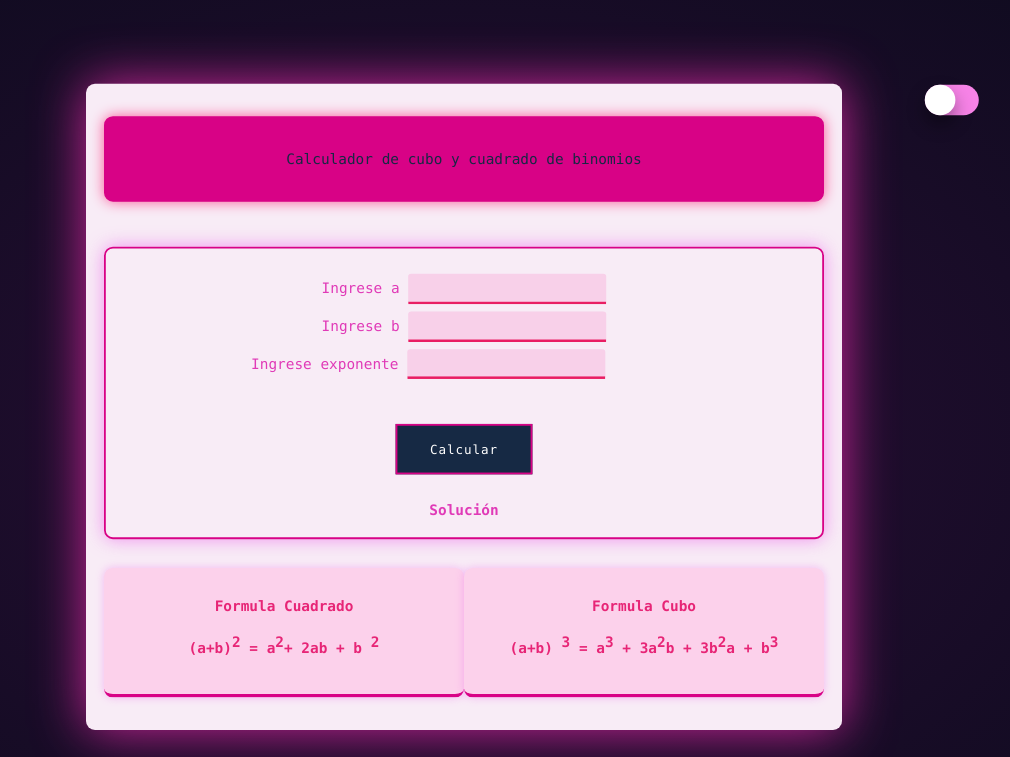
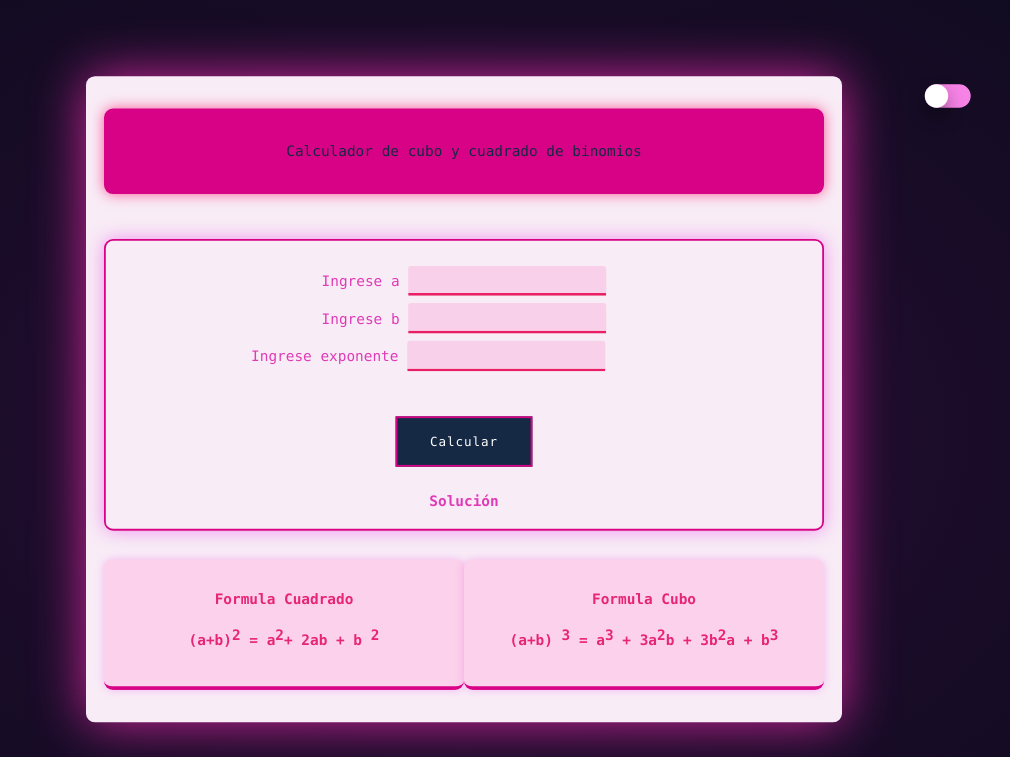
Before and after one commit to IanButcher/calculadoradebinomios, a plain HTML site: page index.html in a window 1280 px wide. Shown: the top 757 px of the page, without its empty margins (176-1186 px from the left). Drawn offline with Linux system fonts and the light colour scheme.

Commit message:
switchito

```diff
--- a/style.css
+++ b/style.css
@@ -294,8 +294,8 @@ header:hover {
   font-size: 17px;
   position: relative;
   display: inline-block;
-  width: 3.5em;
-  height: 2em;
+  width: 3em;
+  height: 1.5em;
   margin-left: 90%;
   transform: translateY(35px);
 }
@@ -323,8 +323,8 @@ header:hover {
   display: flex;
   align-items: center;
   justify-content: center;
-  height: 2em;
-  width: 2em;
+  height: 1.5em;
+  width: 1.5em;
   inset: 0;
   background-color: white;
   border-radius: 50px;
```
